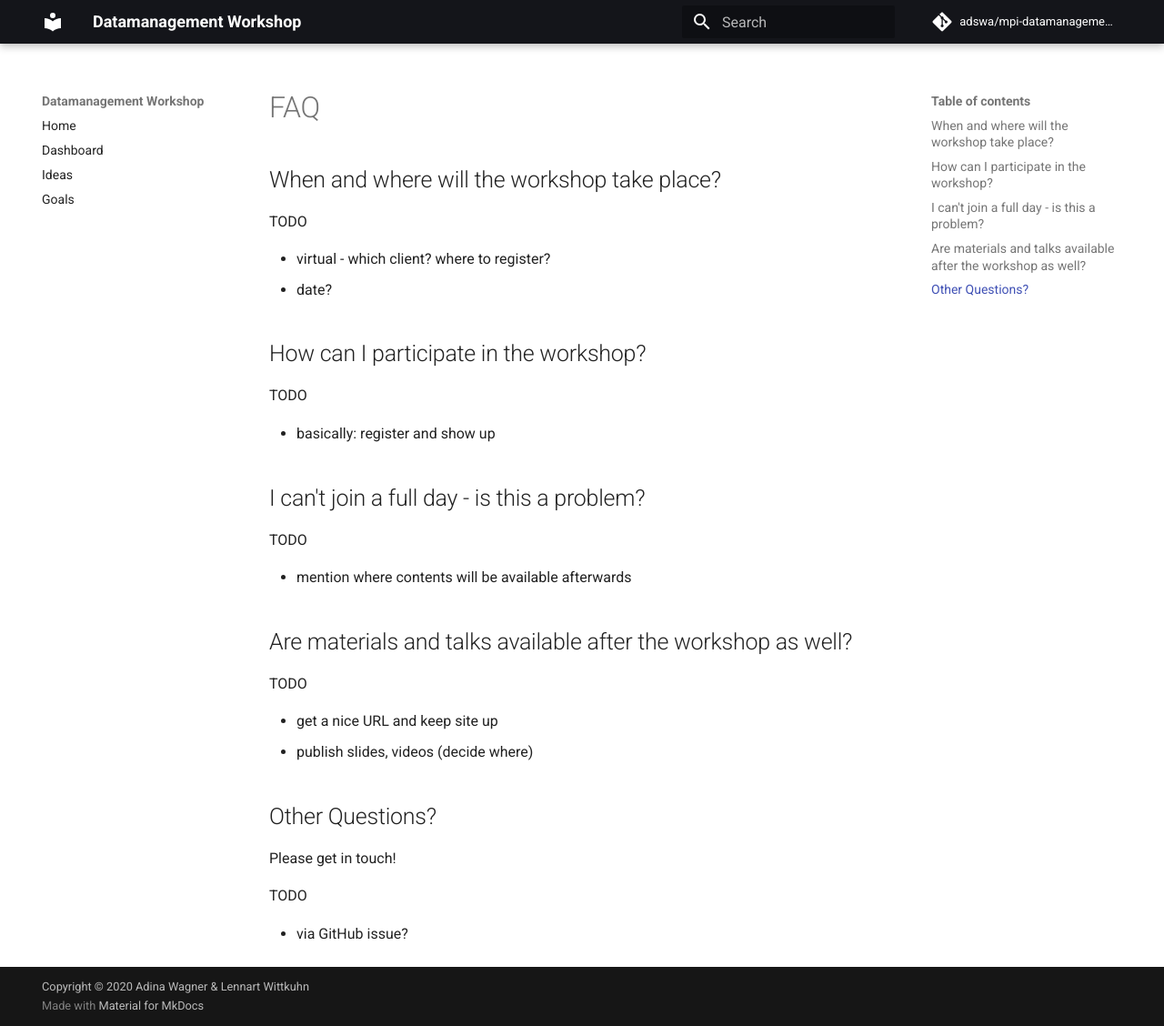
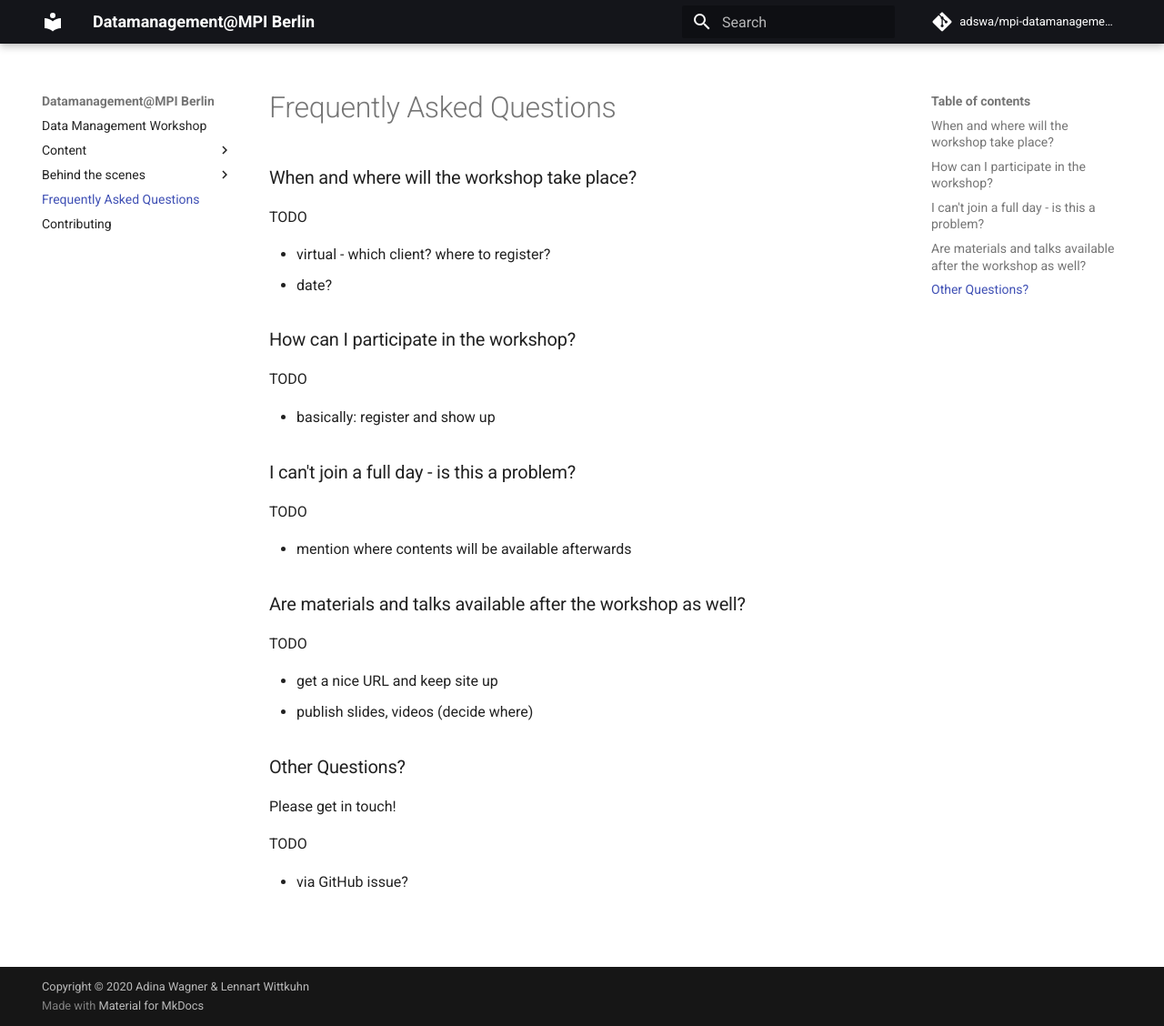
Before and after one commit to adswa/mpi-datamanagement-ws, an MkDocs documentation site: the page built from docs/FAQ.md, in a window 1280 px wide and 1128 px high. Shown: the whole window at 91% size. Built offline with MkDocs 1.6.1 and Material for MkDocs 9.7.7, drawn with Linux system fonts in a browser that asks for light colours; comment, search, counter and statistics services are not loaded.

Commit message:
Reflect changed docs/ layout in site toctree

```diff
--- a/mkdocs.yml
+++ b/mkdocs.yml
@@ -1,4 +1,4 @@
-site_name: Datamanagement Workshop
+site_name: Datamanagement@MPI Berlin
 site_author: Adina Wagner & Lennart Wittkuhn
 repo_url: https://github.com/adswa/mpi-datamanagement-ws
 site_url: https://adswa.github.io/mpi-datamanagement-ws/
@@ -6,10 +6,21 @@
 docs_dir: docs
 copyright: 'Copyright &copy 2020 Adina Wagner & Lennart Wittkuhn'
 nav:
-  - Home: index.md
-  - Dashboard: dashboard.md
-  - Ideas: ideas.md
-  - Goals: goals.md
+  - Data Management Workshop: index.md
+  - Content:
+      - Welcome: content/welcome.md
+      - Getting started: content/getting_started.md
+      - Motivation: content/motivation.md
+      - Basic Principles: content/basicprinciples.md
+      - Reproducible Science: content/reproduciblescience.md
+      - Data publication: content/datapublication
+      - Collaboration: content/collaboration.md
+  - Behind the scenes:
+      - Dashboard: organization/dashboard.md
+      - Ideas: organization/ideas.md
+      - Goals: organization/goals.md
+  - Frequently Asked Questions: FAQ.md
+  - Contributing: contributing.md
 markdown_extensions:
     - admonition
     - codehilite:
@@ -31,7 +42,7 @@
         custom_checkbox: true
     - pymdownx.tilde
     - toc:
-        baselevel: 1
+        baselevel: 2
         permalink: true
         separator: "_"
         toc_depth: 3
@@ -41,6 +52,6 @@
     language: en
     palette:
         primary: 'black'
-        accent: yellow
+        accent: 'yellow'
 plugins:
     - search
```
